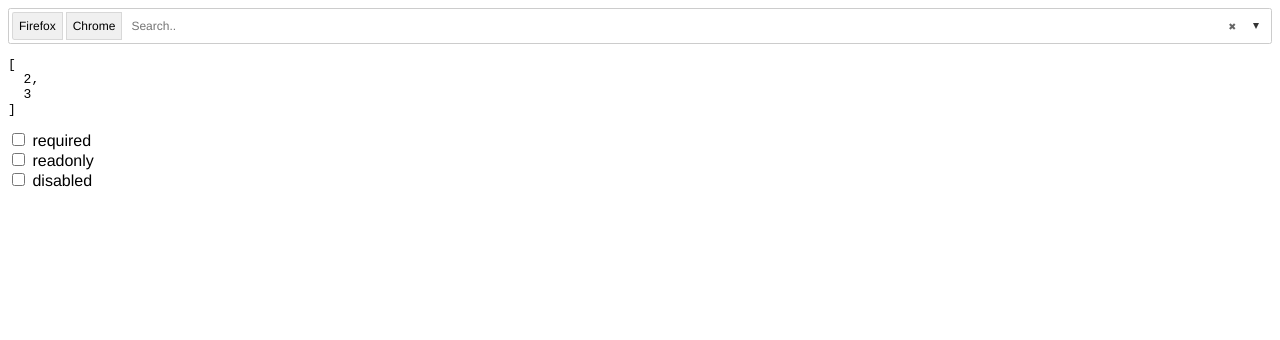
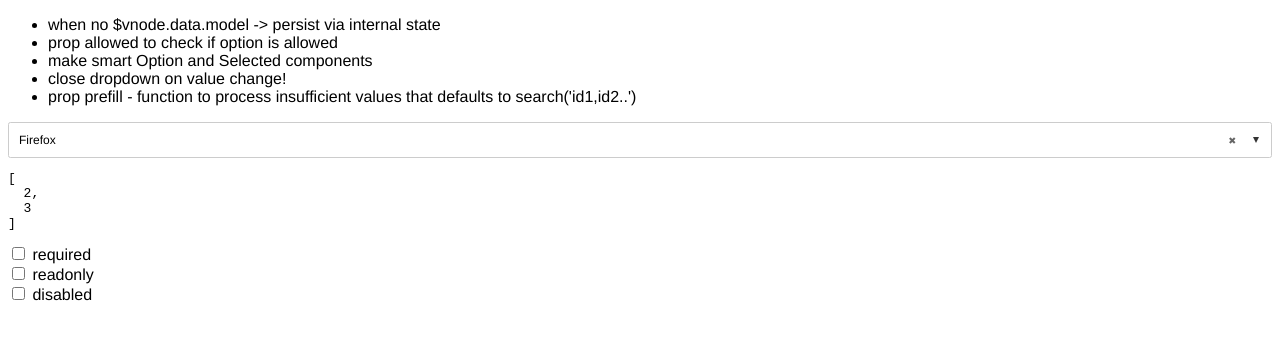
Before and after one commit to desislavsd/vue-select, a Vue app: page / in a window 1280 px wide. Shown: the top 340 px of the page. Built offline with nearby package versions, Linux system fonts and the light colour scheme.

Commit message:
close dropdown on value change not on `select` event

```diff
--- a/src/App.vue
+++ b/src/App.vue
@@ -1,8 +1,15 @@
 <template>
   <div id="app">
     <form @submit.prevent="log('submit')">
-
-      <v-select v-model="selectedBrowsers" as="name:id:id" :from="browsers"  v-bind="attrs" />
+      <ul>
+        <li>when no $vnode.data.model -> persist via internal state</li>
+        <li>prop allowed to check if option is allowed</li>
+        <li>make smart Option and Selected components</li>
+        <li>close dropdown on value change!</li>
+        <li>prop prefill - function to process insufficient values that defaults to search('id1,id2..')</li>
+      </ul>
+      <v-select v-model="selectedBrowser" as="name:id:id" :from="browsers"  v-bind="attrs" />
+      <!-- <v-select as="name:id:id" :from="browsers" multiple  v-bind="attrs" /> -->
         <!-- from="https://api.github.com/search/repositories?q=%s"  -->
 
       <pre>{{selectedBrowsers}}</pre>
@@ -36,6 +43,7 @@ export default {
       item: 11730342,
       items: [ 11730342, 24195339 ],
       selectedBrowsers: [2,3],
+      selectedBrowser: 2,
       browsers: [
         {"id":1,"name":"Internet Explorer"},
         {"id":2,"name":"Firefox"},
--- a/src/plugins/select/components/select.vue
+++ b/src/plugins/select/components/select.vue
@@ -324,6 +324,10 @@ export default {
             immediate: true,
             handler(){
                 this.syncValue();
+
+                if(!this.isMultiple) this.close();//.blur();
+                if( this.isDynamic ) this.close();
+                this.q = '';
             }
         },
 
@@ -687,12 +691,6 @@ export default {
 
         let { isInsufficient } = this;
 
-        this.$on('select', () => {
-            if(!this.isMultiple) this.close();//.blur();
-            if( this.isDynamic ) this.close();
-            this.q = '';
-        })
-
         if( !this.isAsync || (this.value_.length && isInsufficient ) )
             this.search(this.value_.map(e => e.label).join(','));
     }
```
